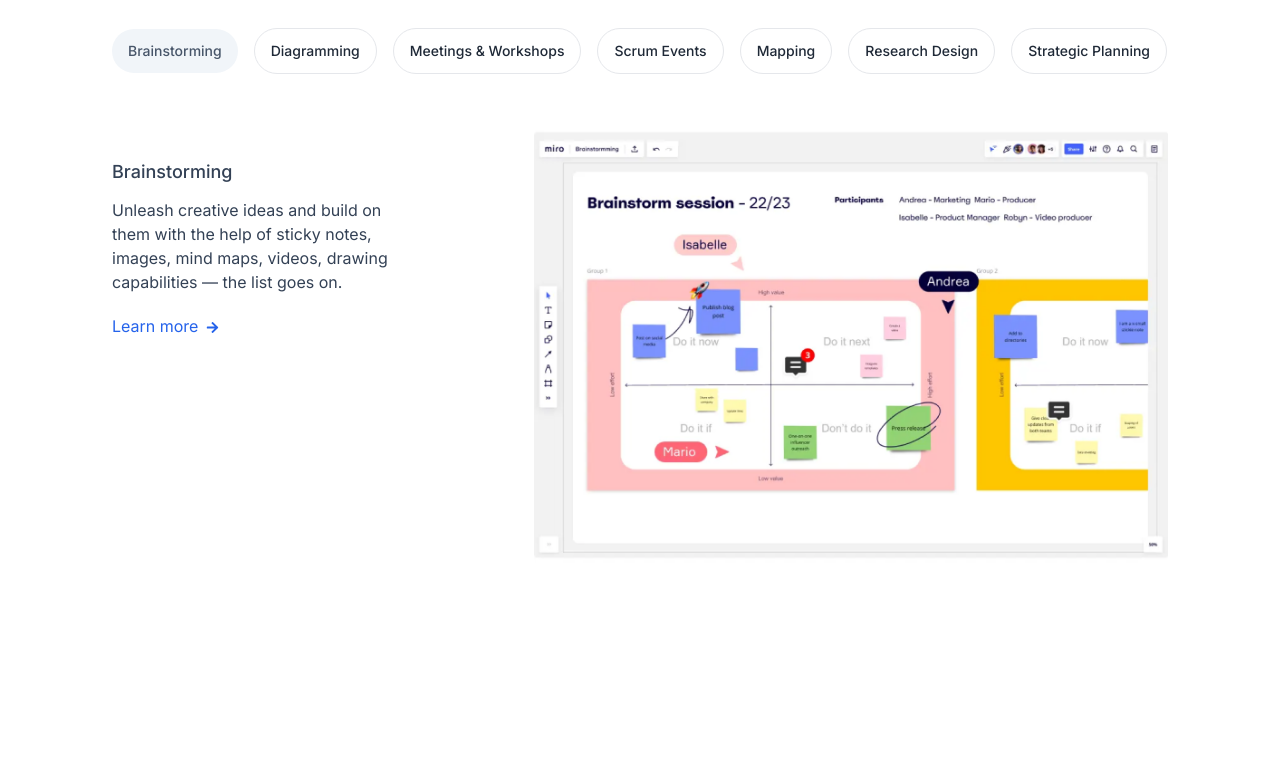
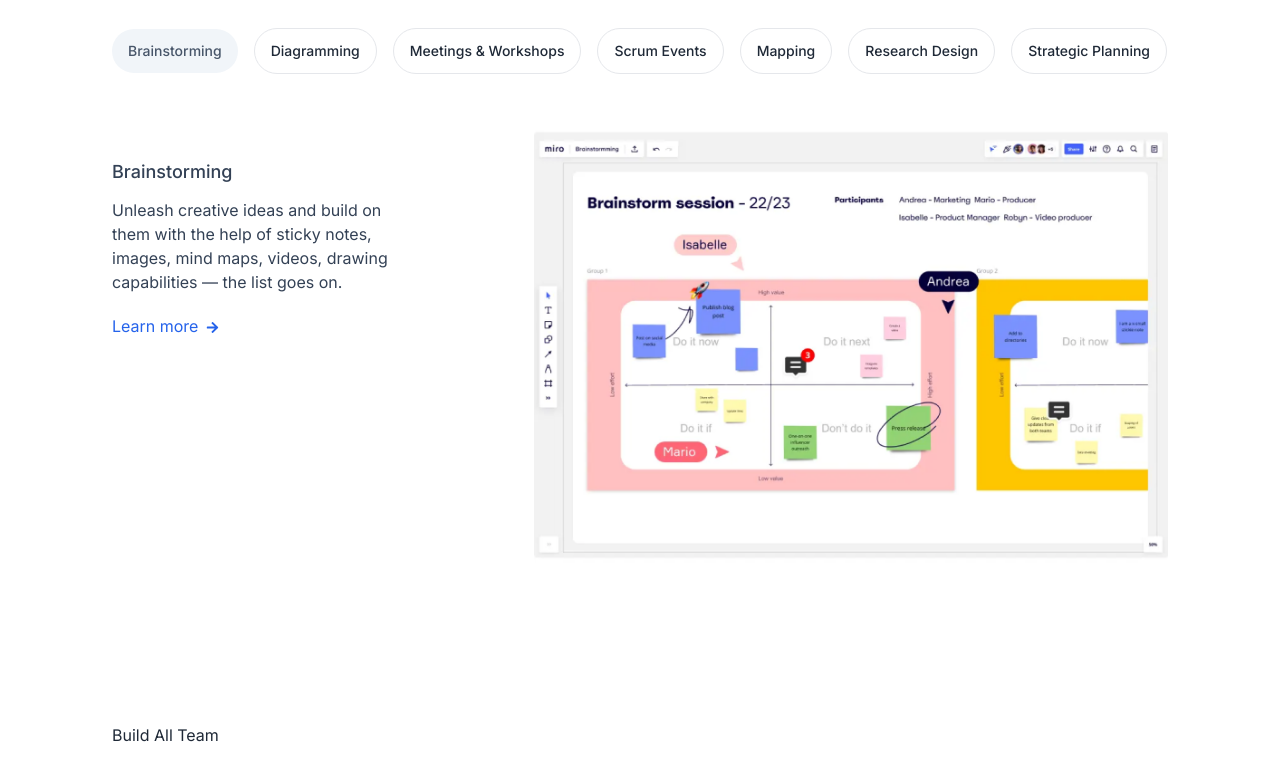
Before and after one commit to mahfuzar175/miro-landing-page, a React (Vite) app: page / in a window 1280 px wide. Shown: the part 3238-4019 px from the top of the page. Before the commit the page ends 3857 px from the top, so only its background shows below. Built offline with nearby package versions, Linux system fonts and the light colour scheme.

Commit message:
build all team section added

```diff
--- a/src/Pages/Home/Home.jsx
+++ b/src/Pages/Home/Home.jsx
@@ -1,5 +1,6 @@
 import Banner from "../../components/Banner";
 import Brand from "../../components/Brand";
+import BuildAllTeam from "../../components/BuildAllTeam";
 import BuildWorkWay from "../../components/BuildWorkWay";
 import Collaborate from "../../components/Collaborate";
 import Connect from "../../components/Connect";
@@ -16,6 +17,7 @@ const Home = () => {
         <Connect></Connect>
         <WorkWay></WorkWay>
         <BuildWorkWay></BuildWorkWay>
+        <BuildAllTeam></BuildAllTeam>
     </div>
   );
 };
--- /dev/null
+++ b/src/components/BuildAllTeam.jsx
@@ -0,0 +1,9 @@
+const BuildAllTeam = () => {
+    return (
+        <div className="py-3 md:py-7 lg:py-10 space-y-6 lg:space-y-9 lg:mt-16 overflow-hidden relative font-inter">
+            <h2>Build All Team</h2>
+        </div>
+    );
+};
+
+export default BuildAllTeam;
```
Also changed, not shown: src/assets/images/Crazy.png (renamed from src/assets/images/uxdesignwithoutshadow.jpg.png).
